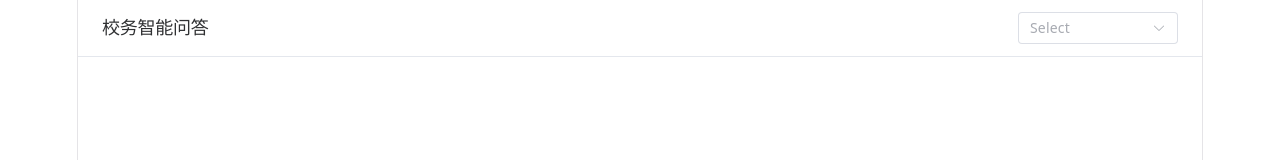
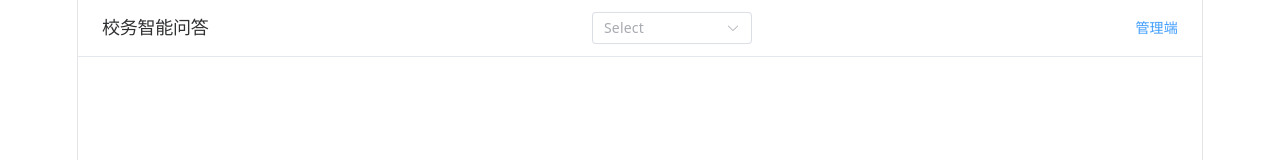
Before and after one commit to zgozh/school-knowledge-hub, a Vue app in the folder frontend/: page / in a window 1280 px wide. Shown: the top 160 px of the page. Built offline with nearby package versions, Linux system fonts and the light colour scheme.

Commit message:
feat: 问答端页头加管理端入口链接(带组件测试)

```diff
--- a/frontend/package.json
+++ b/frontend/package.json
@@ -17,6 +17,8 @@
   },
   "devDependencies": {
     "@vitejs/plugin-vue": "^6.0.8",
+    "@vue/test-utils": "^2.4.11",
+    "jsdom": "^30.0.1",
     "vite": "^8.2.0",
     "vitest": "^4.1.10"
   }
--- a/frontend/src/views/chat/ChatView.vue
+++ b/frontend/src/views/chat/ChatView.vue
@@ -3,6 +3,7 @@
     <header class="chat-header">
       <h2 class="chat-title">校务智能问答</h2>
       <TopicSelect v-model="topic" :disabled="sending" />
+      <router-link class="admin-entry" to="/admin">管理端</router-link>
     </header>
 
     <main class="chat-body">
@@ -162,4 +163,10 @@ function send(text) {
 .chat-input .el-input {
   flex: 1;
 }
+.admin-entry {
+  font-size: 14px;
+  color: #409eff;
+  text-decoration: none;
+  white-space: nowrap;
+}
 </style>
```
Also changed, not shown: 2 other files (tests, documents, lock files or other folders).
